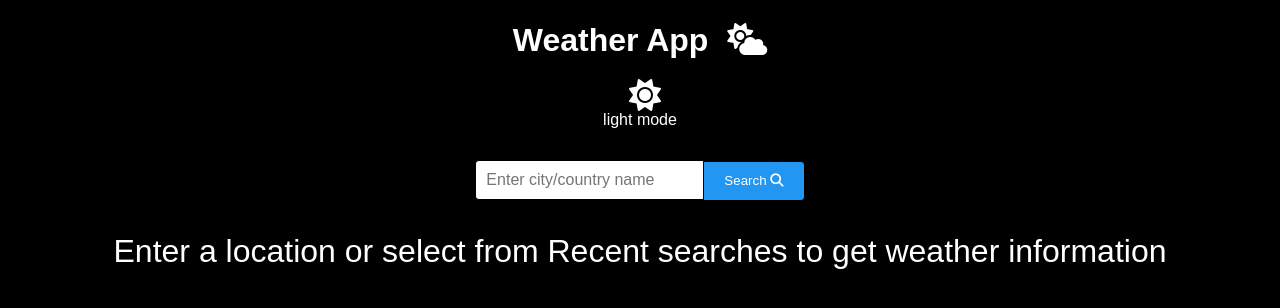
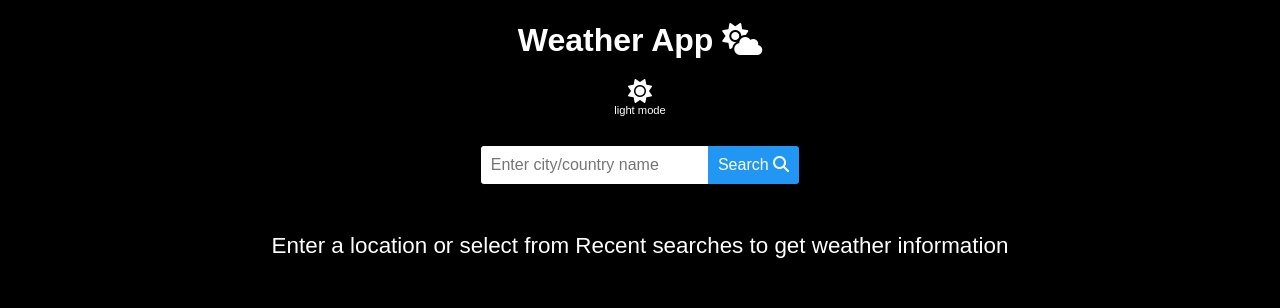
Before and after one commit to amit-yadav207/weather-react-app, a React (Create React App) app: page / in a window 1280 px wide. Shown: the top 308 px of the page. Built offline with nearby package versions, Linux system fonts and the light colour scheme.

Commit message:
updated sizes

```diff
--- a/src/App.css
+++ b/src/App.css
@@ -16,39 +16,32 @@ h1 {
   margin-bottom: 20px;
 }
 
-section {
-  display: flex;
-  justify-content: center;
-  margin-top: 20px;
-
-}
-
 .form-container {
-  margin-top: 10px;
+  margin-top: .5rem;
 }
 
 input {
-  padding: 10px;
-  font-size: 16px;
+  padding: 0.625rem;
+  font-size: 1rem;
   border: 1px solid black;
   border-radius: 4px 0 0 4px;
-  border: .1px solid black;
+  border: 0.1px solid black;
   border-right-width: 0px;
   outline: none;
 }
 
-
-
 button {
-  padding: 11.5px 20px;
+  /* padding: 11.5px 20px; */
+  padding: 0.635rem;
+  font-size: 1rem;
   background-color: #2196f3;
   color: white;
   border: none;
   border-radius: 0 4px 4px 0;
   cursor: pointer;
   transition: background-color 0.3s; /* Smooth transition effect */
-  border: .1px solid black;
-  /* border-left-width: 0px; */
+  border: 0.1px solid black;
+  border-left-width: 0px;
 }
 
 /* Hover effect */
@@ -57,24 +50,20 @@ button:hover {
 }
 
 
-.weather-info {
-  border: 1px solid #ddd;
-  border-radius: 4px;
-  padding: 20px;
-  margin-top: 20px;
-
-}
 
 img {
   display: block;
   margin: 0 auto;
-  height: 7rem;
+  height: 6rem;
 }
 
-.blank {
-  text-align: center;
-  font-size: 2rem;
+.weather-info {
+  border: 1px solid #ddd;
+  border-radius: 4px;
+  margin-top: 0px;
+  font-size: 1rem;
 }
+
 
 .dark-mode {
   background-color: #000;
@@ -84,13 +73,13 @@ img {
 
 /* Add styles for recent searches */
 .recent-searches {
-  margin-top: 20px;
+  margin-top: 0rem;
   text-align: center;
 }
 
 .recent-searches h2 {
-  font-size: 1.5rem;
-  margin-bottom: 10px;
+  font-size: 1.3rem;
+  margin-bottom: 0rem;
 }
 
 .recent-searches ul {
@@ -98,22 +87,15 @@ img {
   display: flex;
   justify-content: center;
   padding: 0;
+  margin-top: .5rem;
 }
 
 .recent-searches li {
-  font-size: 1.2rem;
-  margin: 0 10px;
+  font-size: 1rem;
+  margin: 0 0.625rem;
   text-transform: capitalize;
   cursor: pointer; /* Add cursor pointer */
   transition: all 0.3s; /* Add transition effect */
-}
-
-/* Style for the dark mode toggle icon */
-header i {
-  font-size: 2rem;
-  cursor: pointer;
-  margin-left: 10px;
-  transition: transform 0.3s; /* Add transition effect */
 }
 
 /* Style when clicked */
@@ -127,22 +109,28 @@ header i:hover {
   color: #ff6600; /* Change the background color when hovered */
 }
 
-
-
-
-
 /* CSS */
 /* Style the dark mode toggle icon */
 header i {
-  font-size: 2rem;
+  font-size: 1.5rem;
   cursor: pointer;
   transition: transform 0.3s; /* Add transition effect */
+}
+
+header h1 i {
+  font-size: 2rem;
 }
 
 /* Style the span text */
 header span {
   display: block;
-  font-size: 1rem; /* Adjust the font size as needed */
+  font-size: 0.7rem; /* Adjust the font size as needed */
   transition: transform 0.3s; /*Add transition effect*/
   cursor: pointer;
 }
+
+.blank {
+  text-align: center;
+  font-size: 1.4rem;
+  margin-top: 3rem;
+}
--- a/src/components/RecentSearch.js
+++ b/src/components/RecentSearch.js
@@ -2,10 +2,7 @@ import Weather from './Weather';
 function RecentSearch({ data, region }) {
   if (region!==null&&data && data.cod === 200) {
     return (
-      <div>
         <Weather data={data} city={region} />
-
-      </div>
     );
   } else {
     return <p className='blank'>Enter a location or select from Recent searches to get weather information</p>;
--- a/src/index.css
+++ b/src/index.css
@@ -11,9 +11,9 @@ code {
   font-family: source-code-pro, Menlo, Monaco, Consolas, 'Courier New',
     monospace;
 }
-/*
-*{
+
+/* *{
   margin: 0;
   padding: 10px;
   box-sizing: border-box;
-} */
+}  */
```
